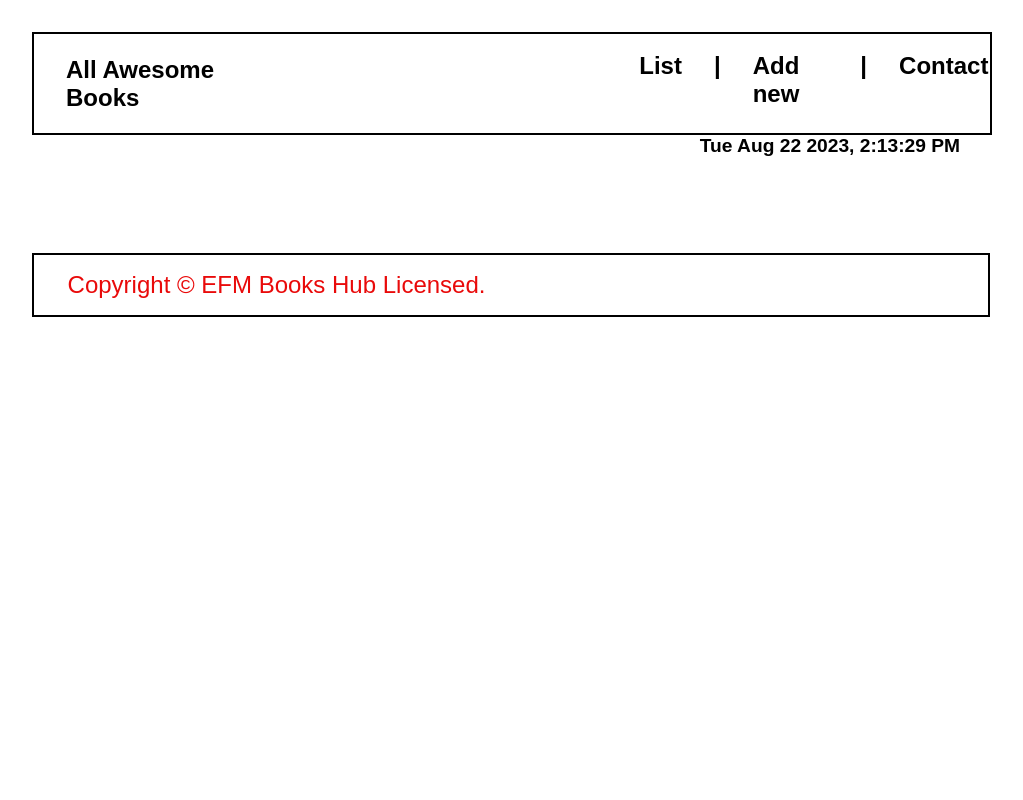
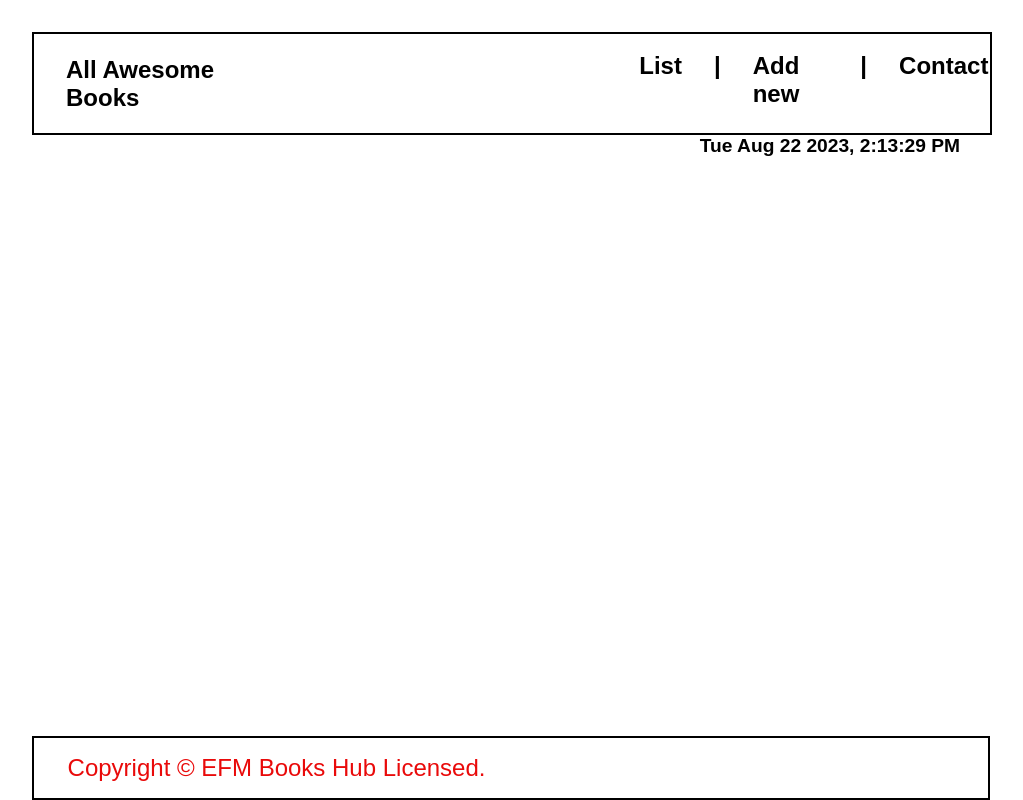
Before and after one commit to efmomoh/my-books, a plain HTML site: page index.html in a window 1280 px wide. Shown: the whole page, without its empty margins (128-1151 px from the left). Drawn offline with Linux system fonts and the light colour scheme.

Commit message:
Adds index.css file that styles the page content

```diff
--- a/index.css
+++ b/index.css
@@ -61,6 +61,7 @@ body {
   justify-content: flex-end;
   margin-bottom: 3rem;
   padding-right: 1rem;
+  gap: 0.5rem;
 }
 
 .heading {
@@ -173,7 +174,8 @@ body {
   width: 97%;
   border: 2px solid #000;
   padding: 1rem;
-    margin-top: 32rem;
+  position: fixed;
+  bottom: 0;
 }
 
 .copyright {
@@ -378,9 +380,10 @@ body {
 
   .footer {
     border: 2px solid #000;
-      margin-top: 6rem;
     width: 72%;
     margin-left: 10rem;
+    position: fixed;
+    bottom: 0;
   }
 
   .copyright {
```
Lines whose indentation alone changed are shown as unchanged.
